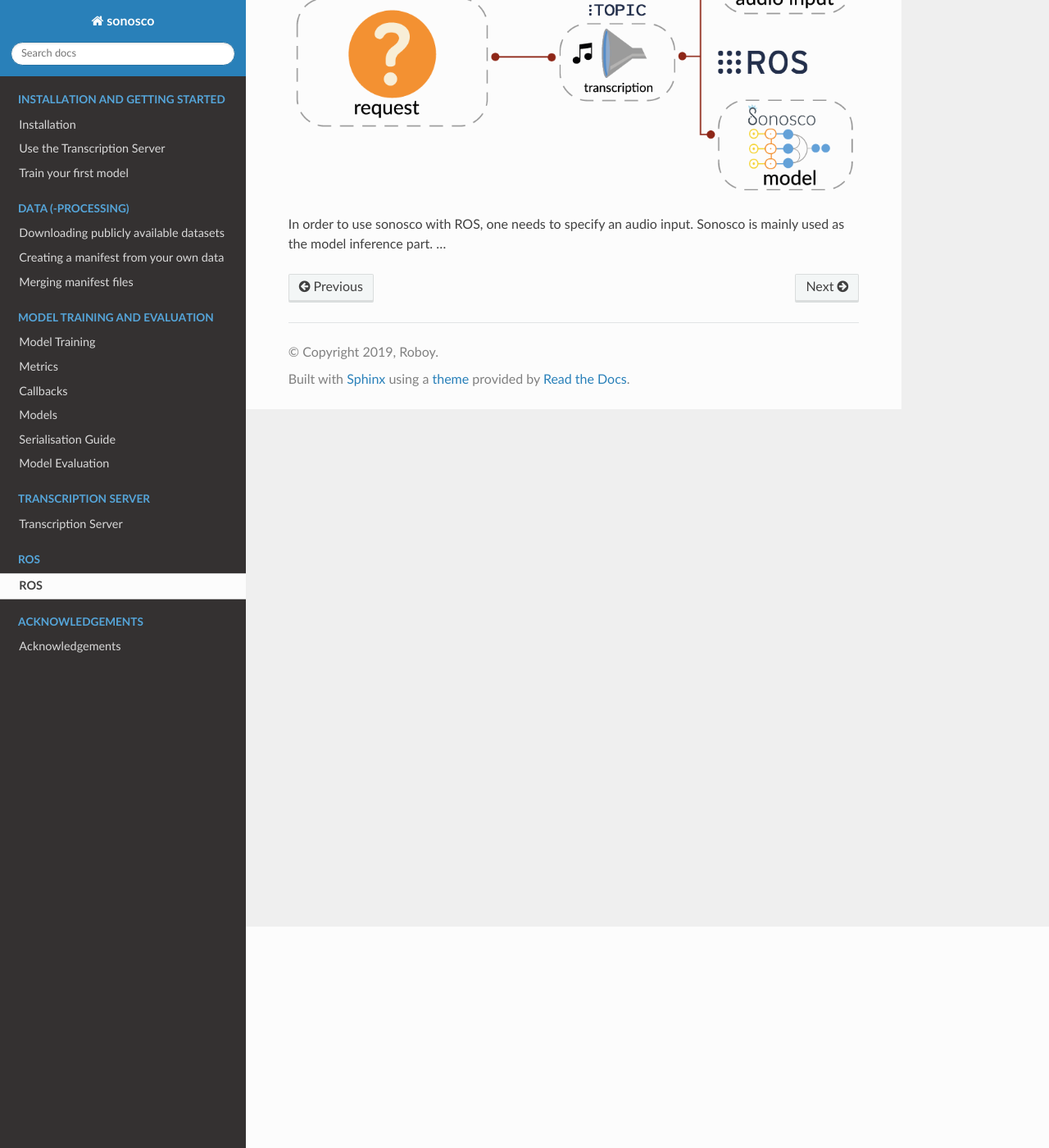
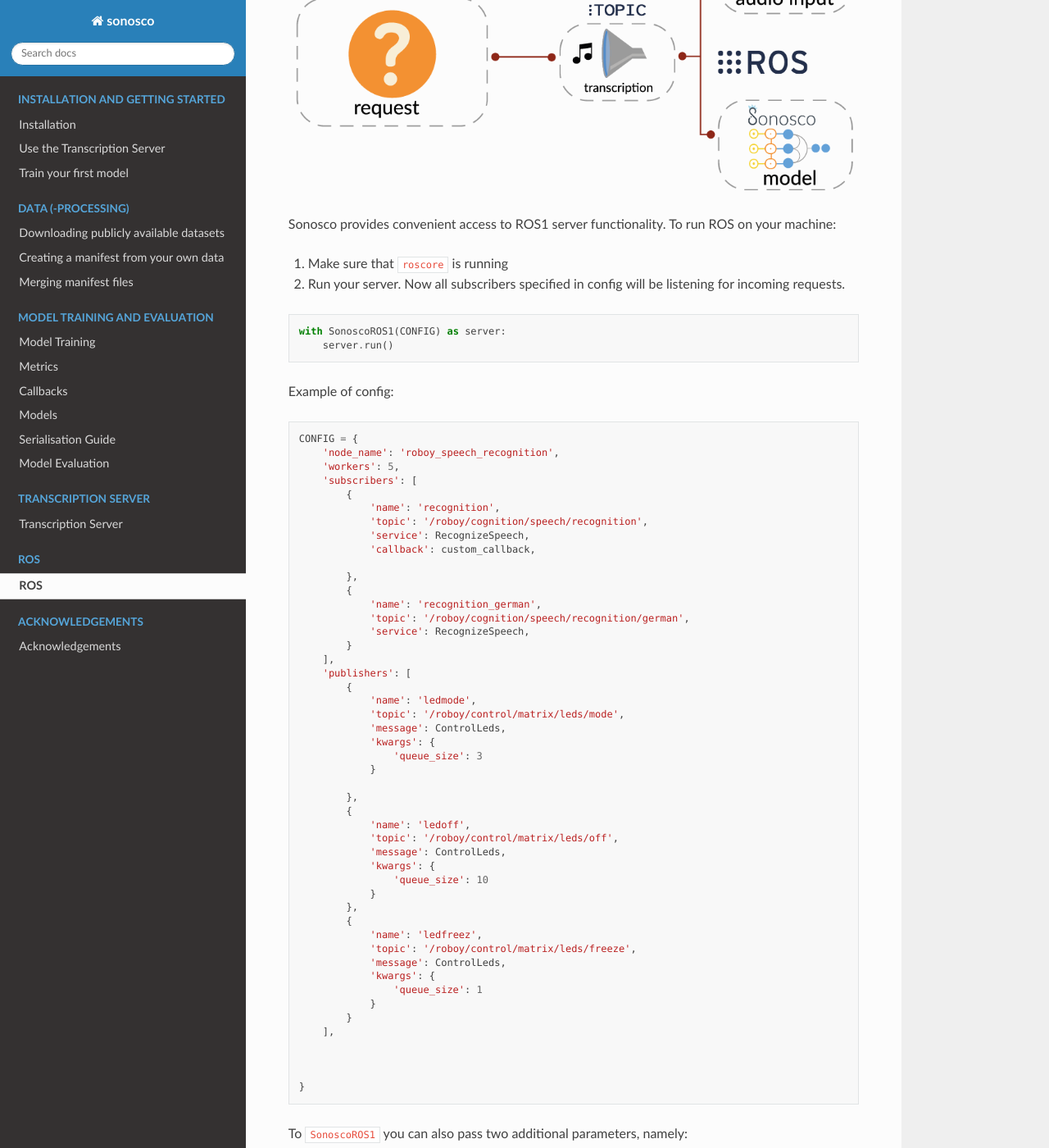
Before and after one commit to Roboy/sonosco, a Sphinx documentation site: the page built from docs/source/ros/ros.rst, in a window 1280 px wide and 1400 px high, scrolled down 270 px. Shown: the whole window at 82% size. Built offline with Sphinx 7.4.7 and the Read the Docs theme 2.0.0, drawn with Linux system fonts in a browser that asks for light colours; some of the changed text lies outside the part shown.

Commit message:
Added ros1 docs

```diff
--- a/docs/source/ros/ros.rst
+++ b/docs/source/ros/ros.rst
@@ -5,6 +5,102 @@
 
 .. image:: imgs/ros.png
 
-In order to use sonosco with ROS, one needs to specify an audio input.
-Sonosco is mainly used as the model inference part.
-...
+Sonosco provides convenient access to ROS1 server functionality. To run ROS on your machine:
+
+1. Make sure that ``roscore`` is running
+2. Run your server.
+   Now all subscribers specified in config will be listening for incoming requests.
+
+::
+
+    with SonoscoROS1(CONFIG) as server:
+        server.run()
+
+Example of config:
+
+::
+
+
+    CONFIG = {
+        'node_name': 'roboy_speech_recognition',
+        'workers': 5,
+        'subscribers': [
+            {
+                'name': 'recognition',
+                'topic': '/roboy/cognition/speech/recognition',
+                'service': RecognizeSpeech,
+                'callback': custom_callback,
+
+            },
+            {
+                'name': 'recognition_german',
+                'topic': '/roboy/cognition/speech/recognition/german',
+                'service': RecognizeSpeech,
+            }
+        ],
+        'publishers': [
+            {
+                'name': 'ledmode',
+                'topic': '/roboy/control/matrix/leds/mode',
+                'message': ControlLeds,
+                'kwargs': {
+                    'queue_size': 3
+                }
+
+            },
+            {
+                'name': 'ledoff',
+                'topic': '/roboy/control/matrix/leds/off',
+                'message': ControlLeds,
+                'kwargs': {
+                    'queue_size': 10
+                }
+            },
+            {
+                'name': 'ledfreez',
+                'topic': '/roboy/control/matrix/leds/freeze',
+                'message': ControlLeds,
+                'kwargs': {
+                    'queue_size': 1
+                }
+            }
+        ],
+
+
+
+    }
+
+To ``SonoscoROS1`` you can also pass two additional parameters, namely:
+
+::
+
+        default_asr_interface: SonoscoASR
+        default_audio_interface: SonoscoAudioInput
+
+Those will be registered in default callback handling incoming requests:
+
+::
+
+    audio = self.default_audio_interface.request_audio()
+    return self.default_asr_interface.infer(audio)
+
+You can also use custom callback per subscriber, in this case you have to handle
+the request yourself (the default ASR and audio interfaces are ignored):
+
+::
+
+    def custom_callback(request, publishers):
+        msg = ControlLeds()
+        msg.mode = 2
+        msg.duration = 0
+        publishers['ledmode'].publish(msg)
+        with MicrophoneClient() as audio_input:
+            audio = audio_input.request_audio()
+            transcription = asr.infer(audio)
+        return transcription
+
+List of publishers specified in config is passed to every callback.
+
+Example of ROS1 server usage can be found `here <https://github.com/Roboy/sonosco/tree/master/ros1_roboy>`_
+Take a look at `STT_server.py <https://github.com/Roboy/sonosco/tree/master/ros1_roboy/STT_server.py>`_ and
+`STT_client.py <https://github.com/Roboy/sonosco/tree/master/ros1_roboy/STT_client.py>`_
```
